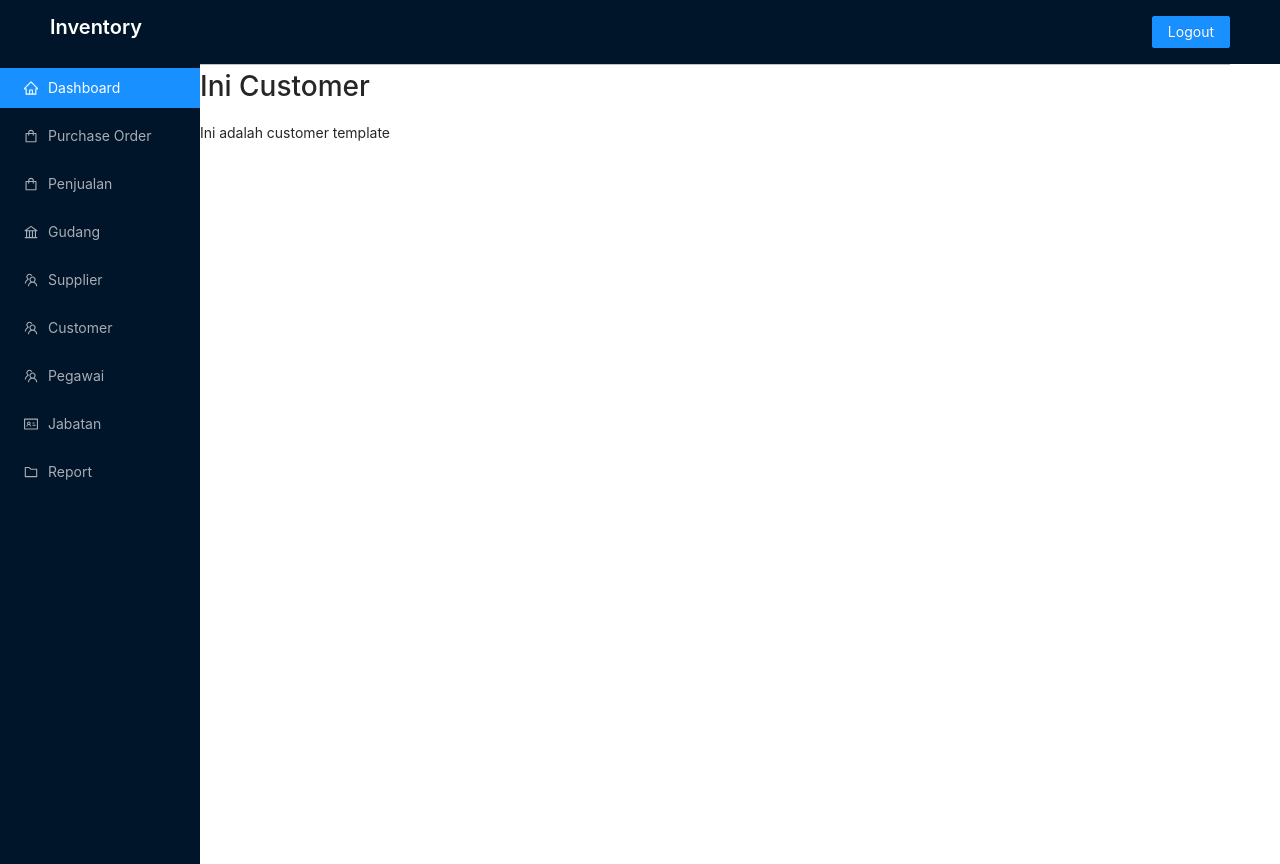
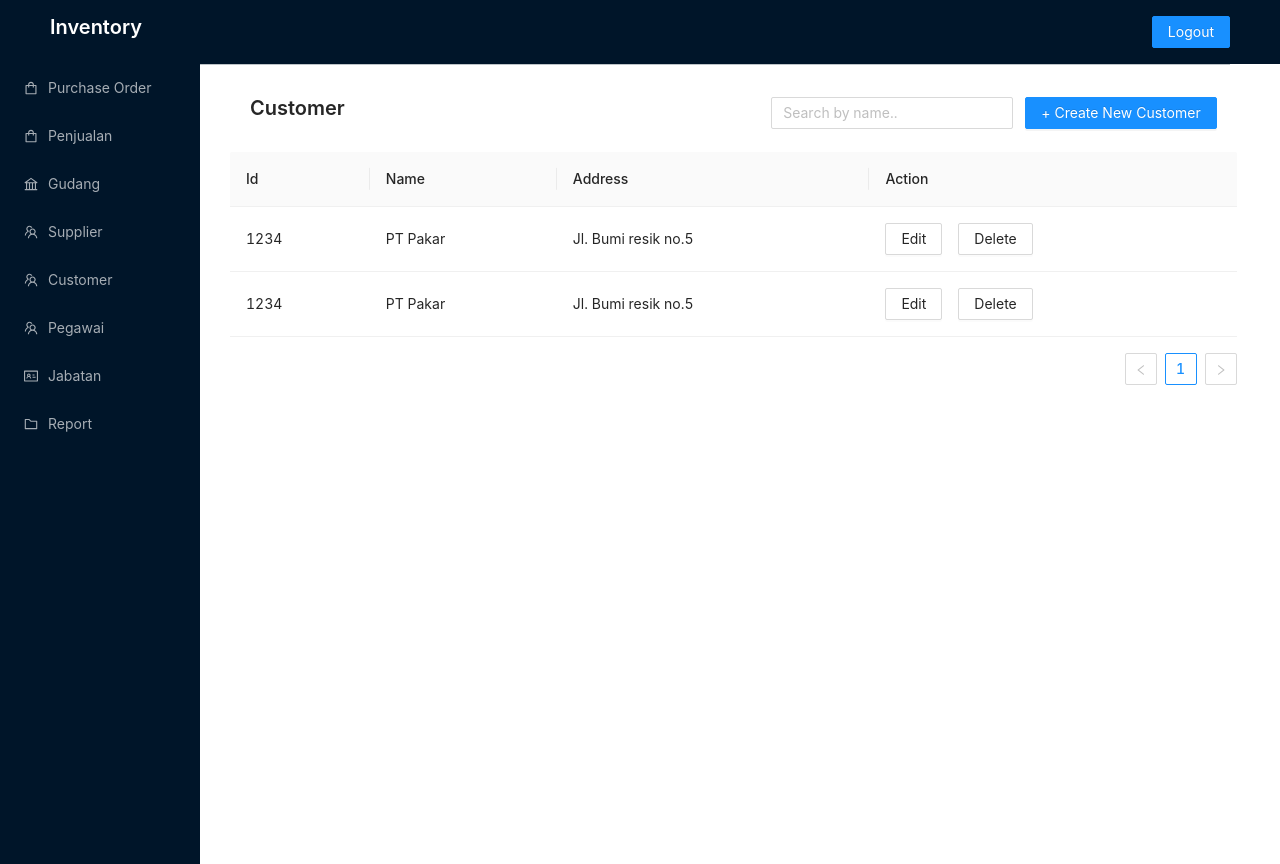
Before and after one commit to itcybercommunity/Frontend-Inventory, a React (Create React App) app: page /customer in a window 1280 px wide. Built offline with nearby package versions, Linux system fonts and the light colour scheme.

Commit message:
implement ui pages and prettier to format code

```diff
--- a/src/pages/Customer/index.js
+++ b/src/pages/Customer/index.js
@@ -1,12 +1,94 @@
-import React from 'react'
+import React from "react";
+import {
+  Table,
+  Row,
+  Col,
+  Button,
+  Input,
+  Modal,
+  Space,
+  DatePicker,
+  Typography,
+} from "antd";
+import { DownloadOutlined } from "@ant-design/icons";
+const { Column } = Table;
 
 const Customer = () => {
-    return (
-        <div>
-            <h1>Ini Customer</h1>
-            <p>Ini adalah customer template</p>
-        </div>
-    )
-}
+  const [visible, setVisible] = React.useState(false);
+  const data = [];
+  data.push(
+    {
+      id: "1234",
+      name: `PT Pakar`,
+      address: "Jl. Bumi resik no.5",
+    },
+    {
+      id: "1234",
+      name: `PT Pakar`,
+      address: "Jl. Bumi resik no.5",
+    }
+  );
+  const handleModal = React.useCallback(() => {
+    setVisible((item) => !item);
+  }, []);
+  const handleOk = (e) => {
+    console.log(e);
+    setVisible(false);
+  };
+  const handleCancel = (e) => {
+    console.log(e);
+    setVisible(false);
+  };
+  function onChange(date, dateString) {
+    console.log(date, dateString);
+  }
 
-export default Customer
+  return (
+    <div style={{ margin: "30px" }}>
+      <Row align="middle" justify="space-between" style={{ margin: "20px" }}>
+        <Col>
+          <Typography.Title level={4}>Customer</Typography.Title>
+        </Col>
+        <Col>
+          <Row gutter={12}>
+            <Col>
+              <Input placeholder="Search by name.." />
+            </Col>
+            <Col>
+              <Button type="primary" onClick={handleModal}>
+                + Create New Customer
+              </Button>
+            </Col>
+            <Modal
+              title="New Customer"
+              visible={visible}
+              onOk={handleOk}
+              onCancel={handleCancel}
+            >
+              <Input placeholder="Input Id" /> <br /> <br />
+              <Input placeholder="Input Name" /> <br /> <br />
+              <Input placeholder="Input Address" /> <br /> <br />
+            </Modal>
+          </Row>
+        </Col>
+      </Row>
+      <Table dataSource={data}>
+        <Column title="Id" dataIndex="id" key="id" />
+        <Column title="Name" dataIndex="name" key="name" />
+        <Column title="Address" dataIndex="address" key="address" />
+        <Column
+          title="Action"
+          key="action"
+          render={() => (
+            <Space size="middle">
+              <Button type="button">Edit</Button>
+              <Button type="button">Delete</Button>
+            </Space>
+          )}
+        />
+      </Table>
+    </div>
+  );
+};
+
+export default Customer;
--- a/src/pages/Jabatan/index.js
+++ b/src/pages/Jabatan/index.js
@@ -1,12 +1,94 @@
-import React from 'react'
+import React from "react";
+import {
+  Table,
+  Row,
+  Col,
+  Button,
+  Input,
+  Modal,
+  Space,
+  DatePicker,
+  Typography,
+} from "antd";
+import { DownloadOutlined } from "@ant-design/icons";
+const { Column } = Table;
 
 const Jabatan = () => {
-    return (
-        <div>
-            <h1>Jabatan</h1>
-            <p>Ini adalah jabatan</p>
-        </div>
-    )
-}
+  const [visible, setVisible] = React.useState(false);
+  const data = [];
+  data.push(
+    {
+      id: "1234",
+      name: `PT Pakar`,
+      address: "Jl. Bumi resik no.5",
+    },
+    {
+      id: "1234",
+      name: `PT Pakar`,
+      address: "Jl. Bumi resik no.5",
+    }
+  );
+  const handleModal = React.useCallback(() => {
+    setVisible((item) => !item);
+  }, []);
+  const handleOk = (e) => {
+    console.log(e);
+    setVisible(false);
+  };
+  const handleCancel = (e) => {
+    console.log(e);
+    setVisible(false);
+  };
+  function onChange(date, dateString) {
+    console.log(date, dateString);
+  }
 
-export default Jabatan
+  return (
+    <div style={{ margin: "30px" }}>
+      <Row align="middle" justify="space-between" style={{ margin: "20px" }}>
+        <Col>
+          <Typography.Title level={4}>Jabatan</Typography.Title>
+        </Col>
+        <Col>
+          <Row gutter={12}>
+            <Col>
+              <Input placeholder="Search by name.." />
+            </Col>
+            <Col>
+              <Button type="primary" onClick={handleModal}>
+                + Create New Jabatan
+              </Button>
+            </Col>
+            <Modal
+              title="New Jabatan"
+              visible={visible}
+              onOk={handleOk}
+              onCancel={handleCancel}
+            >
+              <Input placeholder="Input Id" /> <br /> <br />
+              <Input placeholder="Input Name" /> <br /> <br />
+              <Input placeholder="Input Address" /> <br /> <br />
+            </Modal>
+          </Row>
+        </Col>
+      </Row>
+      <Table dataSource={data}>
+        <Column title="Id" dataIndex="id" key="id" />
+        <Column title="Name" dataIndex="name" key="name" />
+        <Column title="Address" dataIndex="address" key="address" />
+        <Column
+          title="Action"
+          key="action"
+          render={() => (
+            <Space size="middle">
+              <Button type="button">Edit</Button>
+              <Button type="button">Delete</Button>
+            </Space>
+          )}
+        />
+      </Table>
+    </div>
+  );
+};
+
+export default Jabatan;
--- a/src/pages/LoggedInPage.js
+++ b/src/pages/LoggedInPage.js
@@ -13,12 +13,12 @@ const LoggedInPage = () => {
                 </Col>
                 <Col span={20}>
                     <Switch>
-                    <Route path="/dashboard" component={ Dashboard }/>
-                    <Route path="/customer" component={ Customer }/>
-                    <Route path="/jabatan" component={ Jabatan }/>
-                    <Route path="/po" component={ PO }/>
-                    <Route path="/supplier" component={ Supplier }/>
-                    <Redirect to="/dashboard" />
+                    {/* <Route exact path="/dashboard" component={ Dashboard }/> */}
+                    <Route exact path="/customer" component={ Customer }/>
+                    <Route exact path="/jabatan" component={ Jabatan }/>
+                    <Route exact path="/po" component={ PO }/>
+                    <Route exact path="/supplier" component={ Supplier }/>
+                    <Redirect to="/po" />
                     </Switch>
                 </Col>
             </Row>
--- a/src/pages/Sidebar/index.js
+++ b/src/pages/Sidebar/index.js
@@ -8,19 +8,17 @@ import {
   BankOutlined,
   IdcardOutlined
 } from '@ant-design/icons';
-import { useHistory, Link } from "react-router-dom";
-
+import { Link } from "react-router-dom";
+const { Sider, Content } = Layout;
 const Sidebar = ({menu}) => {
 
-  const { Sider, Content } = Layout;
-  const history = useHistory();
   return (
     <>
     <Sider theme="dark" style={{height: "100vh"}}>
       <Menu theme="dark" mode="inline" defaultSelectedKeys={['1']}>
-        <Menu.Item key="1" icon={<HomeOutlined />}>
+        {/* <Menu.Item key="1" icon={<HomeOutlined />}>
           <Link to="/dashboard">Dashboard</Link>
-        </Menu.Item>
+        </Menu.Item> */}
         <Menu.Item key="2" icon={<ShoppingOutlined />}>
           <Link to="/po">Purchase Order</Link>
         </Menu.Item>
--- a/src/pages/Supplier/index.js
+++ b/src/pages/Supplier/index.js
@@ -6,20 +6,14 @@ const Supplier = () => {
         const data = [];
         data.push(
         {
-            key: 1,
-            kodeSuplier: `0001234`,
-            namaSuplier: `PT Pakar`,
-            alamat: "Jl. Bumi resik no.5",
-            kota: `Lumajang, Jawa Timur`,
-            noTelp: `+62 8645`,
+            id: "1234",
+            name: `PT Pakar`,
+            address: "Jl. Bumi resik no.5",
         },
         {
-            key: 2,
-            kodeSuplier: `0001234`,
-            namaSuplier: `PT Pakar`,
-            alamat: "Jl. Bumi resik no.5",
-            kota: `Lumajang, Jawa Timur`,
-            noTelp: `+62 8645`,
+            id: "1234",
+            name: `PT Pakar`,
+            address: "Jl. Bumi resik no.5",
         },
     );
     const handleModal = React.useCallback(() => {
@@ -34,7 +28,7 @@ const Supplier = () => {
       setVisible(false);
     };
     return (
-        <>
+        <div style={{margin: "30px"}}>
             <Row align="middle" justify="space-between" style={{margin: "20px"}}>
                 <Col>
                     <Typography.Title level={4} >Supplier</Typography.Title>
@@ -55,22 +49,18 @@ const Supplier = () => {
                         onOk={handleOk}
                         onCancel={handleCancel}
                     >
-                    <Input placeholder="Input Kode Supplier" /> <br /> <br />
-                    <Input placeholder="Input Nama" /> <br /> <br />
-                    <Input placeholder="Input Alamat" /> <br /> <br />
-                    <Input placeholder="Input Kota" /> <br /> <br />
-                    <Input placeholder="Input Nomer Telephon" /> <br /> <br />
+                    <Input placeholder="Input Id" /> <br /> <br />
+                    <Input placeholder="Input Name" /> <br /> <br />
+                    <Input placeholder="Input Address" /> <br /> <br />
                     </Modal>
                     </Row>
                 </Col>
                 </Row>
 
             <Table dataSource={data} >
-                <Column title="Kode Suplier" dataIndex="kodeSuplier" key="kodeSuplier" />
-                <Column title="Nama Suplier" dataIndex="namaSuplier" key="namaSuplier" />
-                <Column title="Alamat" dataIndex="alamat" key="alamat" />
-                <Column title="Kota" dataIndex="kota" key="kota" />
-                <Column title="Nomor Telephon" dataIndex="noTelp" key="noTelp" />
+                <Column title="Id" dataIndex="id" key="id" />
+                <Column title="Name" dataIndex="name" key="name" />
+                <Column title="Address" dataIndex="address" key="address" />
                 <Column
                     title="Action"
                     key="action"
@@ -82,7 +72,7 @@ const Supplier = () => {
                     )}
                 />
             </Table>
-        </>
+        </div>
     )
 }
 
```
Also changed, not shown: src/pages/PurchaseOrder/index.js (+24 -23 lines), 1 other file (tests, documents, lock files or other folders).
